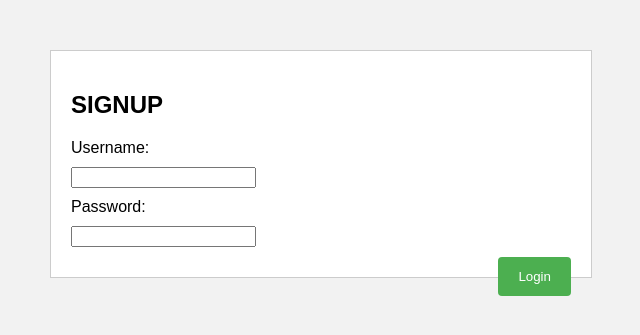
After one commit to yadhumanikandan/onion_chat, a Flask app: page /signup in a window 1280 px wide. The commit adds this page. Shown: the top 335 px of the page, without its empty margins (319-959 px from the left). Run offline with Flask 3, Linux system fonts and the light colour scheme.

Commit message:
user authentication

```diff
--- a/app/routes.py
+++ b/app/routes.py
@@ -1,14 +1,76 @@
 from flask import render_template, session, redirect, url_for, request
-from app import app
+from werkzeug.security import generate_password_hash, check_password_hash
+from app import app, db
+from app.models import users
 
 
 
 
 @app.route("/")
 def index():
-    return render_template('home.html')
-    #check if user already in session
-    # if "email" in session:
-    #     return redirect(url_for("home"))
-    # else:
-    #     return redirect(url_for("login"))
+    # check if user already in session
+    if "email" in session:
+        return redirect(url_for("home"))
+    else:
+        return redirect(url_for("login"))
+
+
+@app.route("/login", methods=["POST", "GET"])
+def login():
+    if "username" in session:
+        return redirect(url_for("home"))
+    else:
+        if request.method == "POST":
+            found_user = users.query.filter_by(username=request.form["username"]).first()
+            if found_user == None:
+                return redirect(url_for("signup"))
+            elif check_password_hash(found_user.password_hash, request.form["password"]):
+                # session["email"] = request.form["email"]
+                session["username"] = found_user.username
+                # session.permanent = True
+                return redirect(url_for("home"))
+            else:
+                return redirect(url_for("login"))
+
+        else:
+            return render_template("login.html")
+
+
+@app.route("/home")
+def home():
+    #check if user alreasy logged in
+    if "username" in session:
+        return render_template("home.html", username = session["username"])
+    else:
+        return redirect(url_for("login"))
+
+
+
+@app.route("/signup", methods=["POST", "GET"])
+def signup():
+    if request.method == "POST":
+        found_user = users.query.filter_by(username = request.form["username"]).first()
+        #check if user already exist in database
+        if found_user == None:
+            #if user not exit
+            session["username"] = request.form["username"]
+            # session["email"] = request.form["email"]
+            # session.permanent = True
+
+            password_hash = generate_password_hash(request.form["password"])
+            usr = users(session["username"], password_hash)
+            db.session.add(usr)
+            db.session.commit()
+            return redirect(url_for("home"))
+        else:
+            #if already exist
+            return "<h1>user already exist <a href='/login'>LOGIN HERE</a></h1>"
+    else:
+        return render_template("register.html")
+
+
+
+@app.route("/logout")
+def logout():
+    session.clear()
+    return redirect(url_for("index"))
--- /dev/null
+++ b/app/templates/data.html
@@ -0,0 +1,3 @@
+{% for user in data %}
+    <h2>name: {{user.name}}  email: {{user.email}}  pass: {{user.password_hash}}</user></h2>
+{% endfor %}
--- /dev/null
+++ b/app/templates/register.html
@@ -0,0 +1,46 @@
+<!DOCTYPE html>
+<html>
+<head>
+	<title>SIgnup Page</title>
+	<style>
+		body {
+			font-family: Arial, sans-serif;
+			background-color: #f2f2f2;
+		}
+		form {
+			border: 1px solid #ccc;
+			background-color: #fff;
+			padding: 20px;
+			max-width: 500px;
+			margin: 0 auto;
+			margin-top: 50px;
+		}
+		label, input {
+			display: block;
+			margin-bottom: 10px;
+		}
+		input[type="submit"] {
+			background-color: #4CAF50;
+			color: white;
+			padding: 12px 20px;
+			border: none;
+			border-radius: 4px;
+			cursor: pointer;
+			float: right;
+		}
+		input[type="submit"]:hover {
+			background-color: #45a049;
+		}
+	</style>
+</head>
+<body>
+	<form action="#" method="post">
+		<h2>SIGNUP</h2>
+        <label for="username">Username:</label>
+		<input type="text" id="username" name="username" required>
+		<label for="password">Password:</label>
+		<input type="password" id="password" name="password" required>
+		<input type="submit" value="Login">
+	</form>
+</body>
+</html>
```
Also changed, not shown: app/__init__.py (+17 -0 lines), app/models.py (added, +25 -0 lines), app/templates/base.html (added, +39 -0 lines), app/templates/home.html (+9 -12 lines), app/templates/login.html (added, +46 -0 lines).
